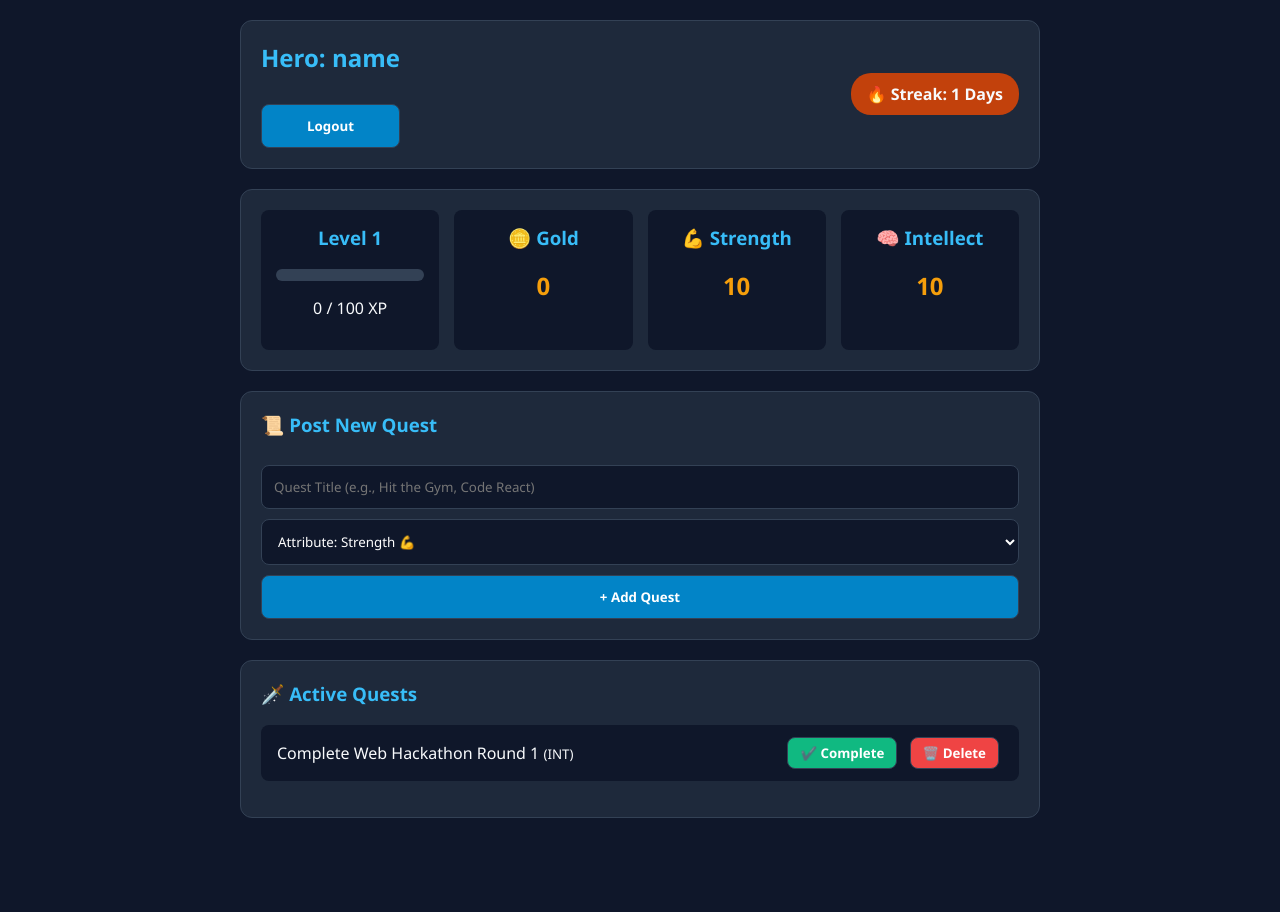
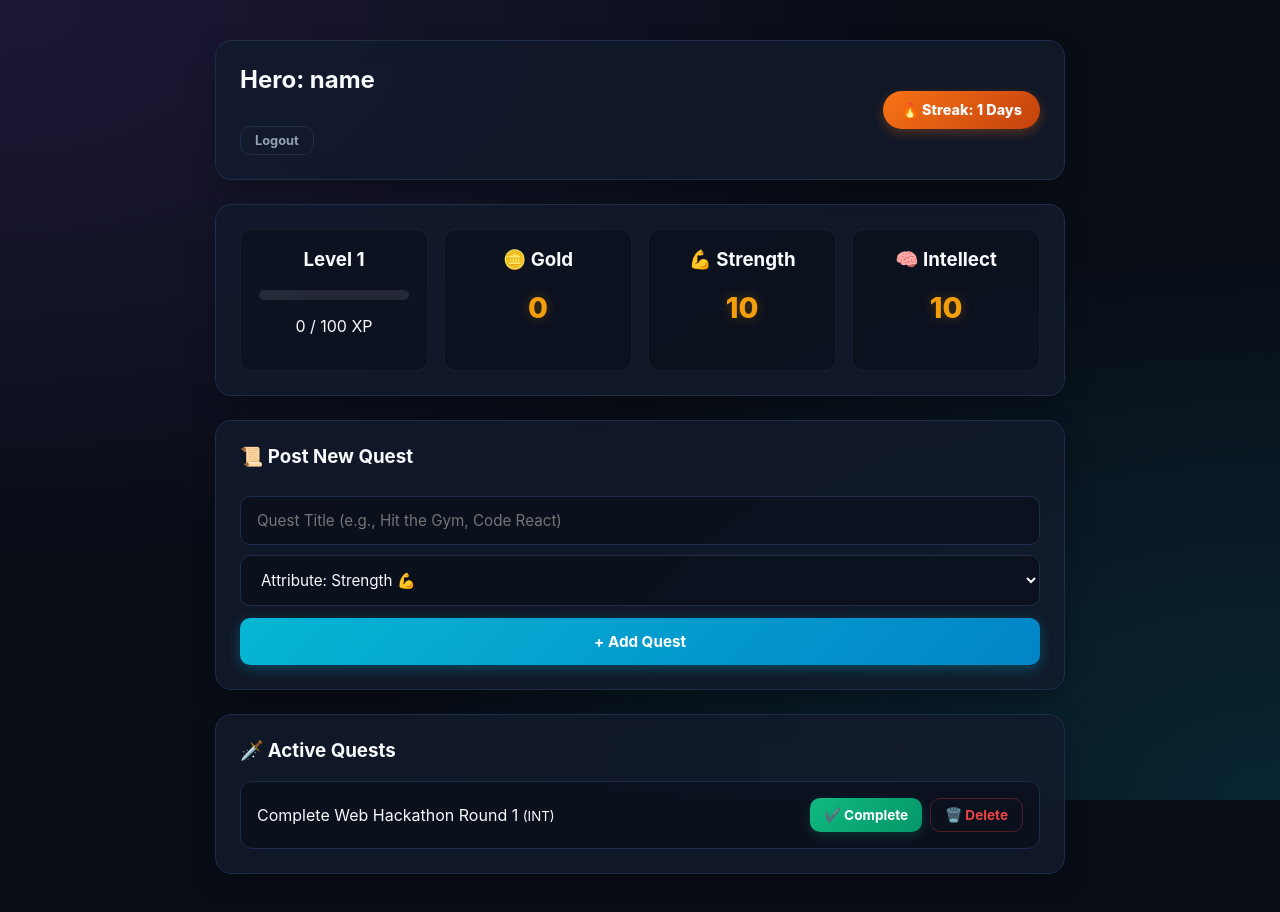
Before and after one commit to sambitsamal7/DayOne-web, a plain HTML site: page index.html in a window 1280 px wide. Both pictures are taken after typing "name@example.com", "Sample123" into the empty fields and a click on the button "Enter the Realm (Login / Signup)". Before the commit the page ends 858 px from the top, so only its background shows below. Drawn offline with Linux system fonts and the light colour scheme.

Commit message:
style: revamp UI with modern gaming aesthetic and dark mode

```diff
--- a/style.css
+++ b/style.css
@@ -1,22 +1,225 @@
-* { box-sizing: border-box; font-family: 'Segoe UI', Tahoma, Geneva, Verdana, sans-serif; }
-body { background: #0f172a; color: #f8fafc; margin: 0; padding: 20px; display: flex; justify-content: center; }
-#app { width: 100%; max-width: 800px; }
-.card { background: #1e293b; padding: 20px; border-radius: 12px; margin-bottom: 20px; border: 1px solid #334155; }
+:root {
+  --bg-dark: #090d16;
+  --card-bg: #131b2e;
+  --card-border: #1e2d4a;
+  --accent-cyan: #06b6d4;
+  --accent-purple: #8b5cf6;
+  --accent-gold: #f59e0b;
+  --accent-green: #10b981;
+  --accent-red: #ef4444;
+  --text-main: #f8fafc;
+  --text-muted: #94a3b8;
+}
+
+* {
+  box-sizing: border-box;
+  font-family: 'Inter', system-ui, -apple-system, sans-serif;
+  transition: all 0.2s ease-in-out;
+}
+
+body {
+  background-color: var(--bg-dark);
+  background-image:
+    radial-gradient(at 0% 0%, rgba(139, 92, 246, 0.15) 0px, transparent 50%),
+    radial-gradient(at 100% 100%, rgba(6, 182, 212, 0.15) 0px, transparent 50%);
+  background-attachment: fixed;
+  color: var(--text-main);
+  margin: 0;
+  padding: 40px 20px;
+  display: flex;
+  justify-content: center;
+  min-height: 100vh;
+}
+
+#app {
+  width: 100%;
+  max-width: 850px;
+}
+
+.card {
+  background: rgba(19, 27, 46, 0.75);
+  backdrop-filter: blur(12px);
+  padding: 24px;
+  border-radius: 16px;
+  margin-bottom: 24px;
+  border: 1px solid var(--card-border);
+  box-shadow: 0 10px 30px -10px rgba(0, 0, 0, 0.5);
+}
+
+.card:hover {
+  border-color: rgba(6, 182, 212, 0.4);
+}
+
 .hidden { display: none !important; }
-h1, h2, h3 { margin-top: 0; color: #38bdf8; }
-.subtitle { color: #94a3b8; }
-input, select, button { width: 100%; padding: 12px; margin-top: 10px; border-radius: 8px; border: 1px solid #334155; background: #0f172a; color: white; }
-button { background: #0284c7; font-weight: bold; cursor: pointer; transition: 0.2s; }
-button:hover { background: #0369a1; }
-.flex-header { display: flex; justify-content: space-between; align-items: center; }
-.streak-badge { background: #c2410c; padding: 10px 16px; border-radius: 20px; font-weight: bold; }
-.grid-stats { display: grid; grid-template-columns: repeat(auto-fit, minmax(150px, 1fr)); gap: 15px; }
-.stat-box { background: #0f172a; padding: 15px; border-radius: 8px; text-align: center; }
-.stat-val { font-size: 24px; font-weight: bold; color: #f59e0b; margin: 5px 0 0 0; }
-.progress-bg { background: #334155; height: 12px; border-radius: 6px; overflow: hidden; margin: 10px 0; }
-.progress-fill { background: #10b981; height: 100%; width: 0%; transition: width 0.3s; }
-ul { list-style: none; padding: 0; }
-li { background: #0f172a; padding: 12px 16px; margin-top: 8px; border-radius: 8px; display: flex; justify-content: space-between; align-items: center; }
-.task-actions button { width: auto; padding: 6px 12px; margin: 0 4px; }
-.btn-done { background: #10b981; }
-.btn-del { background: #ef4444; }
+
+h1 {
+  font-size: 2.5rem;
+  font-weight: 800;
+  background: linear-gradient(135deg, var(--accent-cyan), var(--accent-purple));
+  -webkit-background-clip: text;
+  -webkit-text-fill-color: transparent;
+  margin: 0 0 8px 0;
+  letter-spacing: -0.5px;
+}
+
+h2, h3 {
+  margin-top: 0;
+  color: var(--text-main);
+  font-weight: 700;
+}
+
+.subtitle {
+  color: var(--text-muted);
+  font-size: 0.95rem;
+  margin-bottom: 24px;
+}
+
+input, select {
+  width: 100%;
+  padding: 14px 16px;
+  margin-top: 10px;
+  border-radius: 10px;
+  border: 1px solid var(--card-border);
+  background: rgba(9, 13, 22, 0.6);
+  color: var(--text-main);
+  font-size: 0.95rem;
+  outline: none;
+}
+
+input:focus, select:focus {
+  border-color: var(--accent-cyan);
+  box-shadow: 0 0 0 3px rgba(6, 182, 212, 0.2);
+}
+
+button {
+  width: 100%;
+  padding: 14px 20px;
+  margin-top: 12px;
+  border-radius: 10px;
+  border: none;
+  background: linear-gradient(135deg, var(--accent-cyan), #0284c7);
+  color: white;
+  font-weight: 700;
+  font-size: 0.95rem;
+  cursor: pointer;
+  box-shadow: 0 4px 14px rgba(6, 182, 212, 0.3);
+}
+
+button:hover {
+  transform: translateY(-2px);
+  box-shadow: 0 6px 20px rgba(6, 182, 212, 0.5);
+}
+
+.flex-header {
+  display: flex;
+  justify-content: space-between;
+  align-items: center;
+}
+
+#logout-btn {
+  width: auto;
+  padding: 6px 14px;
+  font-size: 0.8rem;
+  background: transparent;
+  border: 1px solid var(--card-border);
+  color: var(--text-muted);
+  box-shadow: none;
+}
+
+#logout-btn:hover {
+  border-color: var(--accent-red);
+  color: var(--accent-red);
+  transform: none;
+}
+
+.streak-badge {
+  background: linear-gradient(135deg, #f97316, #c2410c);
+  padding: 10px 18px;
+  border-radius: 30px;
+  font-weight: 800;
+  font-size: 0.9rem;
+  box-shadow: 0 4px 12px rgba(249, 115, 22, 0.3);
+}
+
+.grid-stats {
+  display: grid;
+  grid-template-columns: repeat(auto-fit, minmax(160px, 1fr));
+  gap: 16px;
+}
+
+.stat-box {
+  background: rgba(9, 13, 22, 0.5);
+  padding: 18px;
+  border-radius: 12px;
+  border: 1px solid rgba(255, 255, 255, 0.05);
+  text-align: center;
+}
+
+.stat-val {
+  font-size: 1.8rem;
+  font-weight: 800;
+  color: var(--accent-gold);
+  margin: 6px 0 0 0;
+  text-shadow: 0 0 12px rgba(245, 158, 11, 0.3);
+}
+
+.progress-bg {
+  background: rgba(255, 255, 255, 0.1);
+  height: 10px;
+  border-radius: 20px;
+  overflow: hidden;
+  margin: 12px 0 8px 0;
+}
+
+.progress-fill {
+  background: linear-gradient(90deg, var(--accent-cyan), var(--accent-green));
+  height: 100%;
+  width: 0%;
+  border-radius: 20px;
+  box-shadow: 0 0 10px var(--accent-green);
+}
+
+ul { list-style: none; padding: 0; margin: 0; }
+
+li {
+  background: rgba(9, 13, 22, 0.6);
+  padding: 16px;
+  margin-top: 10px;
+  border-radius: 12px;
+  border: 1px solid var(--card-border);
+  display: flex;
+  justify-content: space-between;
+  align-items: center;
+}
+
+li:hover {
+  border-color: rgba(139, 92, 246, 0.4);
+  transform: translateX(4px);
+}
+
+.task-actions { display: flex; gap: 8px; }
+
+.task-actions button {
+  width: auto;
+  padding: 8px 14px;
+  margin: 0;
+  font-size: 0.85rem;
+}
+
+.btn-done {
+  background: linear-gradient(135deg, var(--accent-green), #059669);
+  box-shadow: 0 4px 12px rgba(16, 185, 129, 0.2);
+}
+
+.btn-del {
+  background: transparent;
+  border: 1px solid rgba(239, 68, 68, 0.3);
+  color: var(--accent-red);
+  box-shadow: none;
+}
+
+.btn-del:hover {
+  background: var(--accent-red);
+  color: white;
+  box-shadow: 0 4px 12px rgba(239, 68, 68, 0.4);
+}
```
